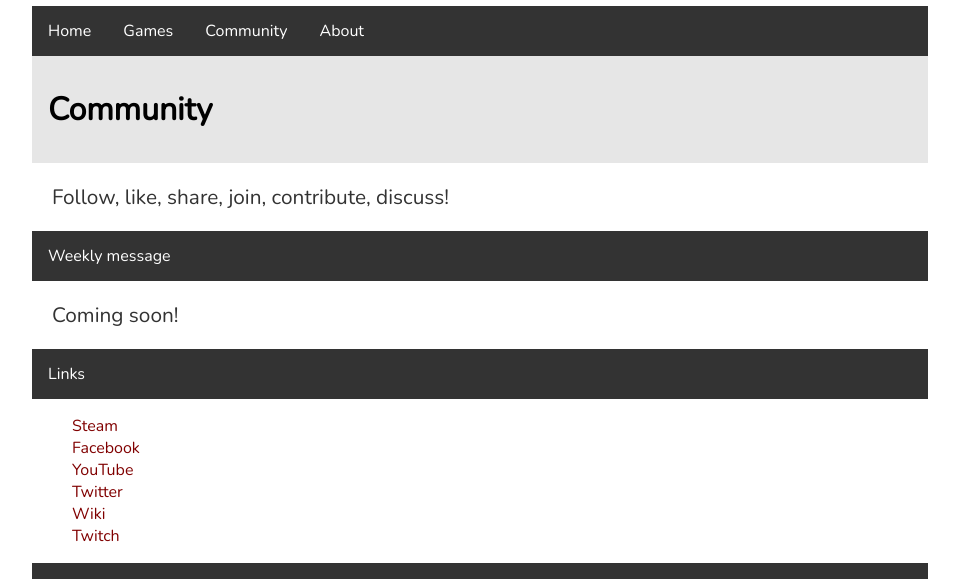
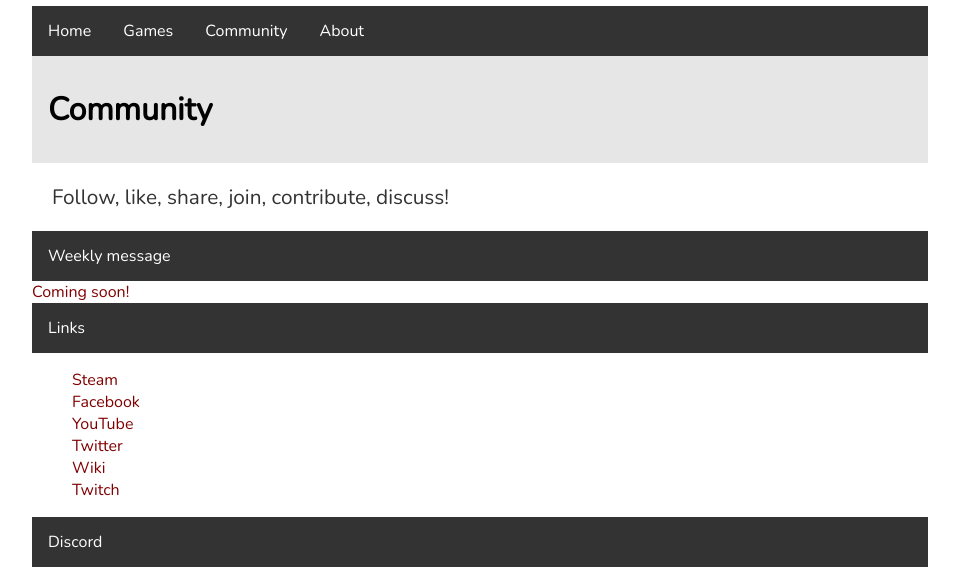
Before and after one commit to Phoebe3663/Zuurix.github.io, a Jekyll site: the page built from community/index.html, in a window 1280 px wide. Shown: the part 308-887 px from the top of the page, without its empty margins (160-1119 px from the left). Built offline with Jekyll 4.4.1, drawn with Linux system fonts in a browser that asks for light colours; comment, search, counter and statistics services are not loaded.

```diff
--- a/community/index.html
+++ b/community/index.html
@@ -10,7 +10,7 @@ title: Zuurix.com - Community
 <a>Weekly message</a>
 </comments>
 
-<p>Coming soon!</p>
+<a>Coming soon!</a>
 
 <comments>
 <a>Links</a>
```
